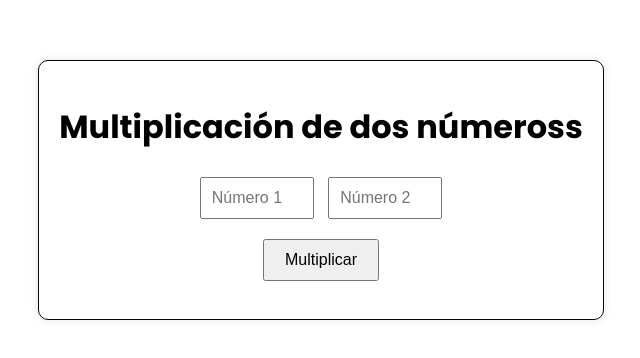
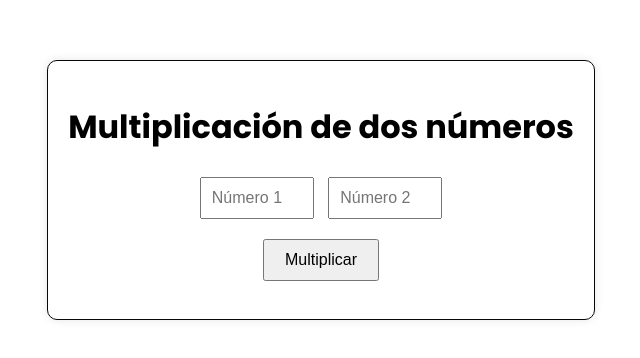
Before and after one commit to SixtoArrejin/Continous-Integation, a website: page index.html in a window 1280 px wide. Shown: the part 218-576 px from the top of the page, without its empty margins (319-959 px from the left). Drawn offline with Linux system fonts and the light colour scheme.

Commit message:
Corrección de título e img de tecnologias

```diff
--- a/index.html
+++ b/index.html
@@ -12,7 +12,7 @@
 </head>
 <body>
     <div class="container">
-        <h1>Multiplicación de dos númeross</h1>
+        <h1>Multiplicación de dos números</h1>
         <input type="number" id="num1" placeholder="Número 1">
         <input type="number" id="num2" placeholder="Número 2">
         <br>
```
Also changed, not shown: README.md, img/CI-tecnologias.png (added).
